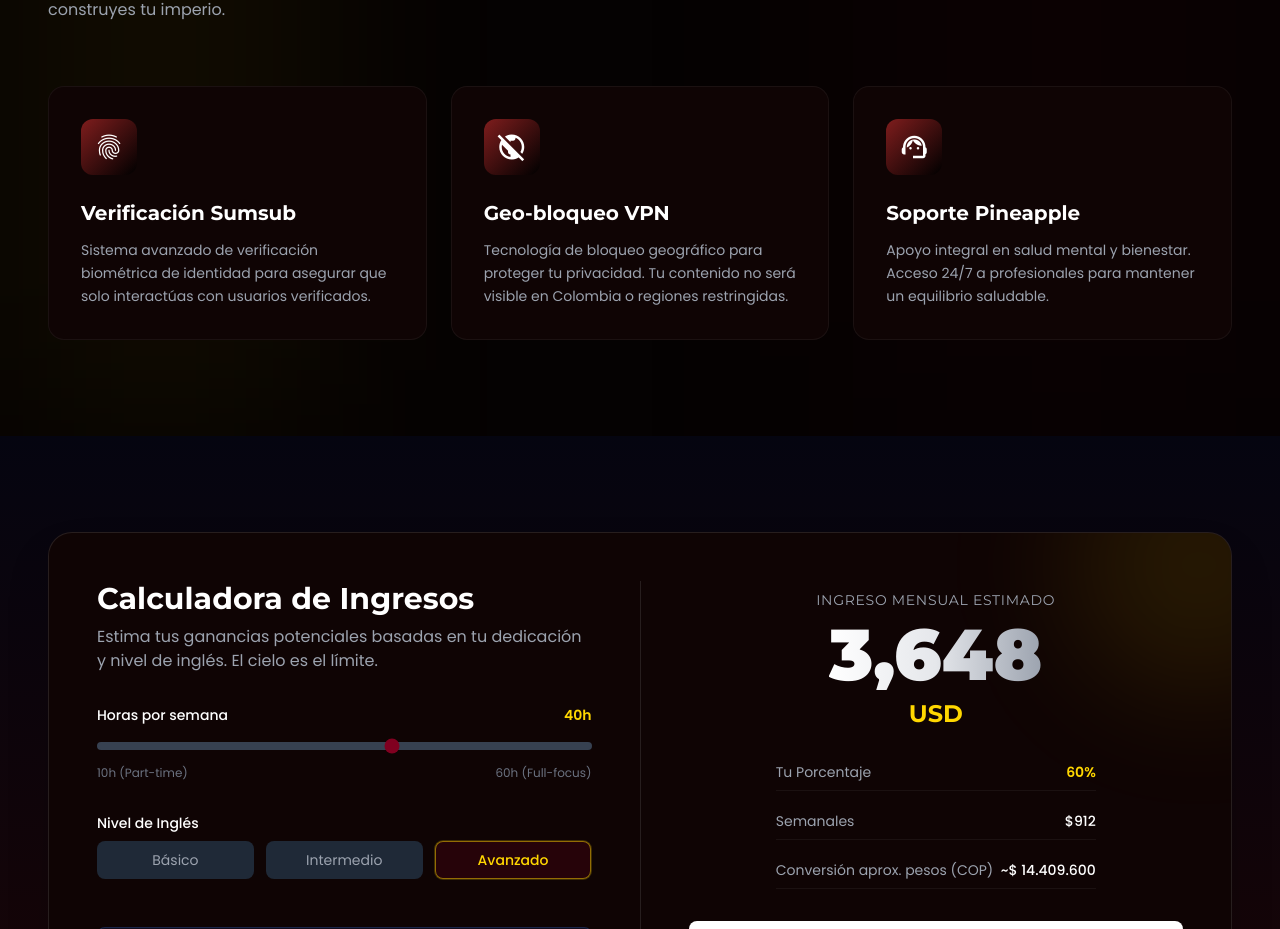
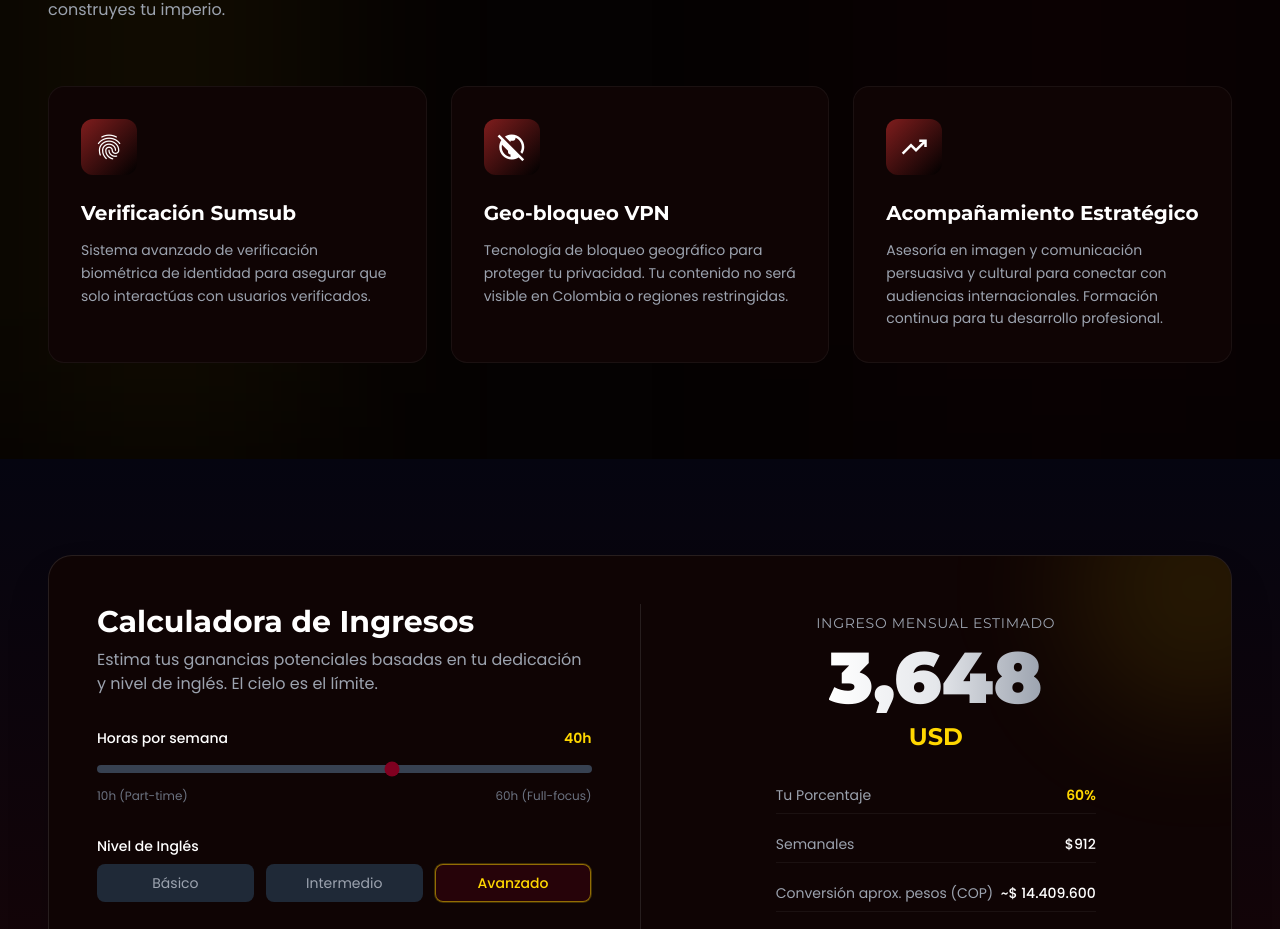
Before and after one commit to thevelvetstudio/the-velvet-studio, a React (Vite) app: page / in a window 1280 px wide. Shown: the part 1174-2103 px from the top of the page. Built offline with nearby package versions, Linux system fonts and the light colour scheme; a web font is replaced by a local one.

Commit message:
Update App.tsx

```diff
--- a/App.tsx
+++ b/App.tsx
@@ -242,7 +242,7 @@ function App() {
                 {[
                     { icon: 'fingerprint', title: 'Verificación Sumsub', desc: 'Sistema avanzado de verificación biométrica de identidad para asegurar que solo interactúas con usuarios verificados.' },
                     { icon: 'public_off', title: 'Geo-bloqueo VPN', desc: 'Tecnología de bloqueo geográfico para proteger tu privacidad. Tu contenido no será visible en Colombia o regiones restringidas.' },
-                    { icon: 'support_agent', title: 'Soporte Pineapple', desc: 'Apoyo integral en salud mental y bienestar. Acceso 24/7 a profesionales para mantener un equilibrio saludable.' }
+                    { icon: 'trending_up', title: 'Acompañamiento Estratégico', desc: 'Asesoría en imagen y comunicación persuasiva y cultural para conectar con audiencias internacionales. Formación continua para tu desarrollo profesional.' }
                 ].map((item) => (
                     <div key={item.title} className="group p-8 rounded-2xl bg-card-dark border border-white/5 hover:border-accent/50 transition-all duration-300 hover:-translate-y-1">
                         <div className="size-14 rounded-xl bg-gradient-to-br from-red-900 to-black flex items-center justify-center mb-6 group-hover:shadow-[0_0_15px_rgba(128,0,0,0.5)]">
```
